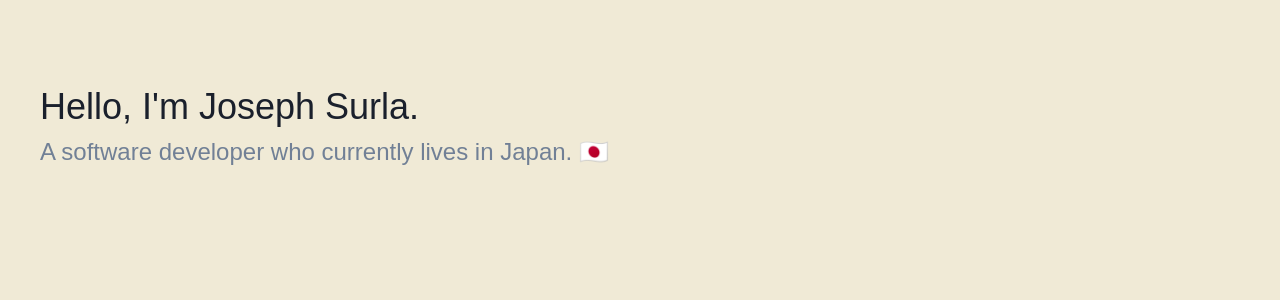
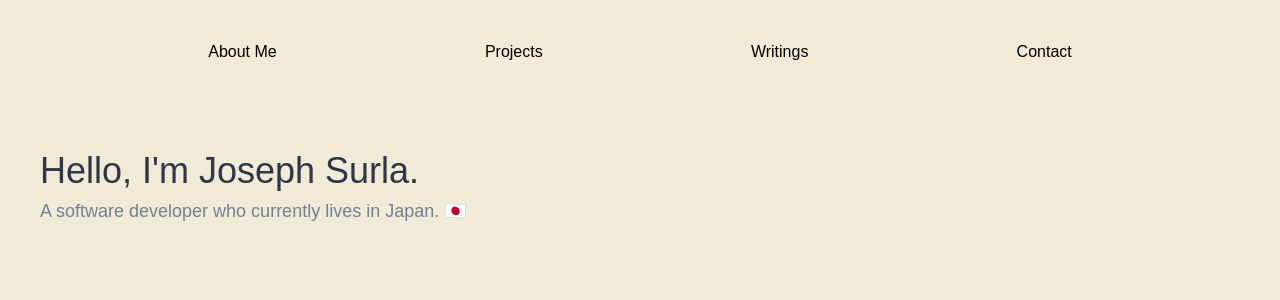
Before and after one commit to surla/josephsurla-v1, a Next.js app: page / in a window 1280 px wide. Shown: the top 300 px of the page. Built offline with nearby package versions, Linux system fonts and the light colour scheme.

Commit message:
Update links for nav

```diff
--- a/components/nav.js
+++ b/components/nav.js
@@ -1,18 +1,17 @@
 import Link from "next/link";
 
 const links = [
-  { href: "#about", label: "About" },
+  { href: "#about", label: "About Me" },
   { href: "#work", label: "Projects" },
+  { href: "#writings", label: "Writings" },
   { href: "#contact", label: "Contact" },
 ];
 
 export default function Nav() {
   return (
-    <header className="flex justify-between">
-      <h4 className="px-5 py-5 text-3xl font-bold ">Joseph Surla</h4>
-      <nav className="text-lg ">
-        <ul className="flex justify-between items-center p-8">
-          <ul className="flex justify-between items-center space-x-4 uppercase">
+    <header className="mt-10">
+      <nav className="text-md">
+        <ul className="flex justify-evenly">
           {links.map(({ href, label }) => (
             <li key={`${href}${label}`}>
               <a href={href} className="no-underline">
@@ -21,7 +20,6 @@ export default function Nav() {
             </li>
           ))}
         </ul>
-        </ul>
       </nav>
     </header>
   );
--- a/pages/index.js
+++ b/pages/index.js
@@ -3,12 +3,13 @@ import Nav from "../components/nav";
 export default function IndexPage() {
   return (
     <div>
+      <Nav />
       <div className="container mx-auton pl-10 py-20">
         <div className="text-left">
-          <p className=" text-gray-900 sm:text-lg lg:text-4xl">
+          <p className=" text-gray-800 sm:text-lg lg:text-4xl">
             Hello, I'm Joseph Surla.
           </p>
-          <p className="text-gray-600 sm:text-lg lg:text-2xl ">
+          <p className="text-gray-600 sm:text-lg lg:text-lg ">
             A software developer who currently lives in Japan. 🇯🇵
           </p>
         </div>
```
Lines whose indentation alone changed are shown as unchanged.
